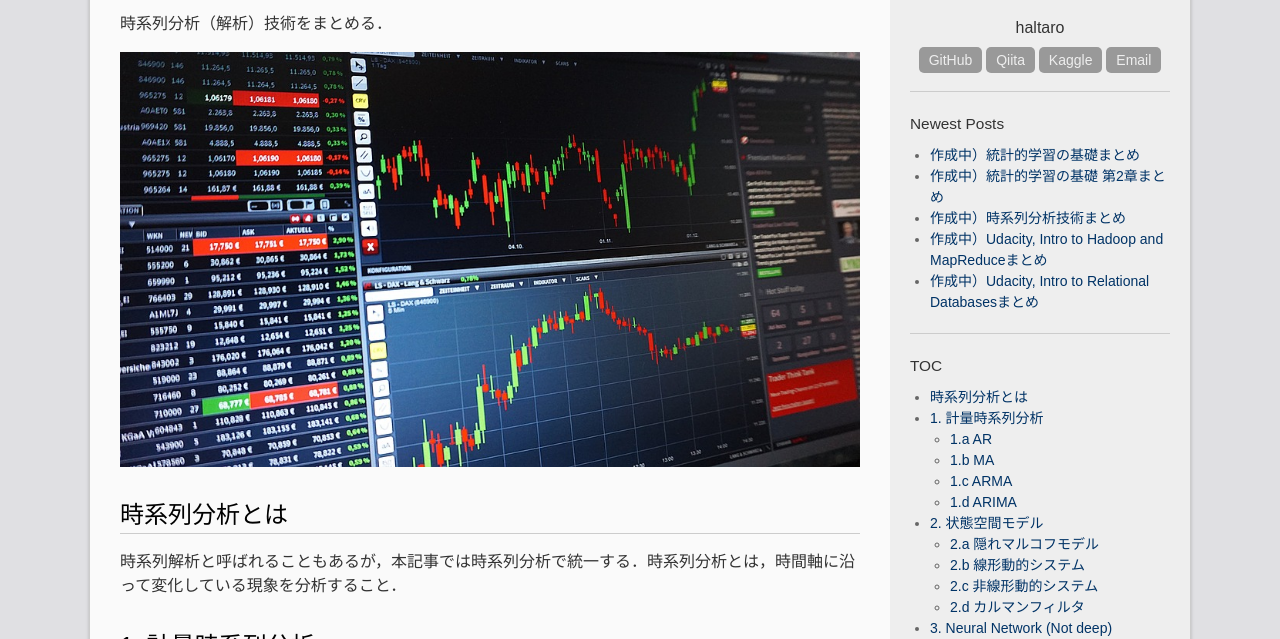
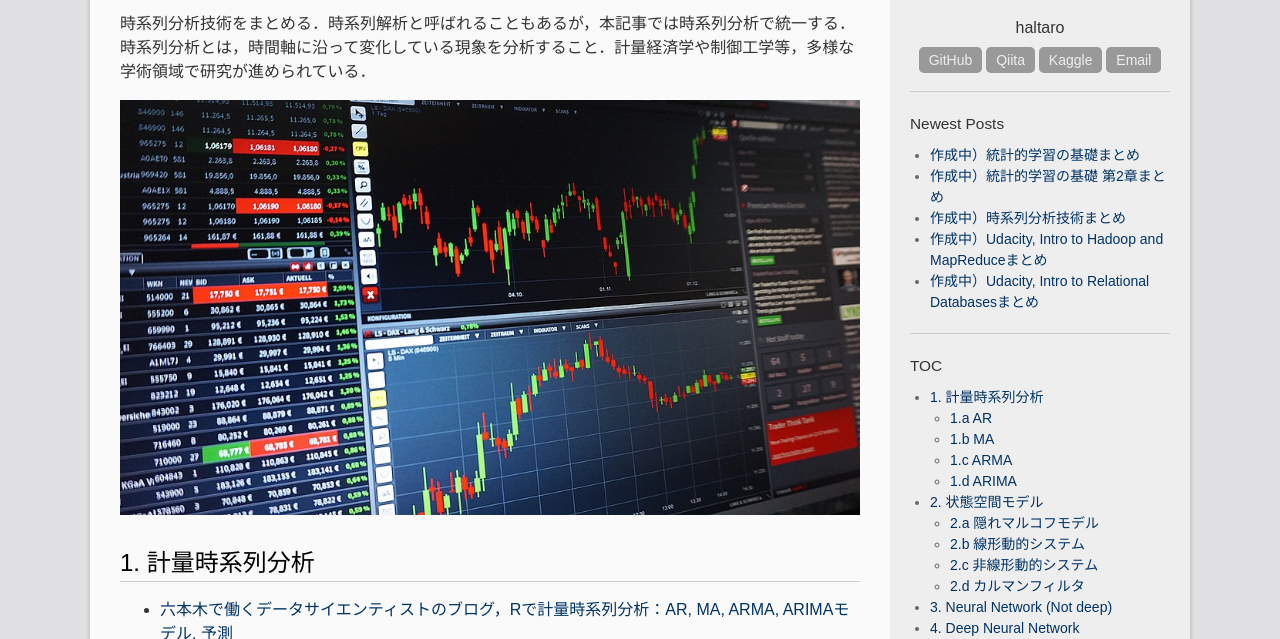
Before and after one commit to madoreenu/haltaro.github.io, a Jekyll site: the page built from _posts/2017-08-16-time-series.md, in a window 1280 px wide and 900 px high, cut to the strip 261-900 px from the top of the window. Built offline with Jekyll 4.4.1, drawn with Linux system fonts in a browser that asks for light colours.

Commit message:
Update 2017-08-16-time-series.md

```diff
--- a/_posts/2017-08-16-time-series.md
+++ b/_posts/2017-08-16-time-series.md
@@ -6,13 +6,9 @@ categories:
  - machine learning
 ---
 
-時系列分析（解析）技術をまとめる．
+時系列分析技術をまとめる．時系列解析と呼ばれることもあるが，本記事では時系列分析で統一する．時系列分析とは，時間軸に沿って変化している現象を分析すること．計量経済学や制御工学等，多様な学術領域で研究が進められている．
 
 ![time]({{site.baseurl}}/images/2017-08-16-time.jpg)
-
-# 時系列分析とは
-
-時系列解析と呼ばれることもあるが，本記事では時系列分析で統一する．時系列分析とは，時間軸に沿って変化している現象を分析すること．
 
 # 1. 計量時系列分析
 
```
